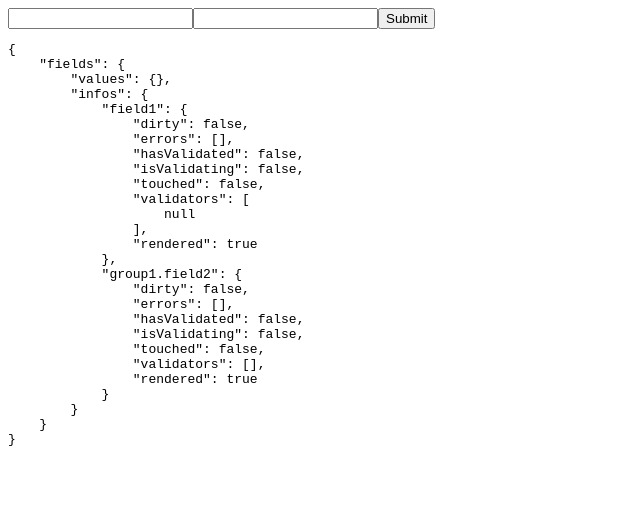
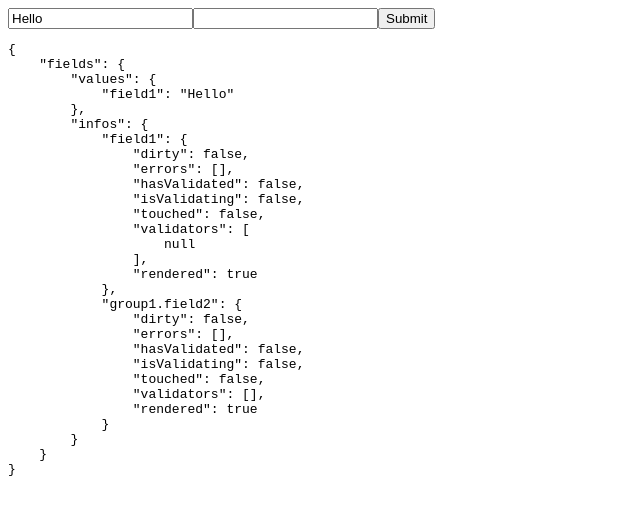
Before and after one commit to luisgustavolf/react-satisfying-forms, a React (Create React App) app in the folder dev/: page / in a window 1280 px wide. Shown: the top 514 px of the page, without its empty margins (0-640 px from the left). Built offline with nearby package versions, Linux system fonts and the light colour scheme.

Commit message:
initial value

```diff
--- a/dev/src/react-satisfying-forms-staless/contextedField.tsx
+++ b/dev/src/react-satisfying-forms-staless/contextedField.tsx
@@ -52,8 +52,8 @@ export class ContextedField extends React.Component<ContextedFieldProps> {
 
     componentDidMount() {
         this.props.form.registerFieldValidations(this.props.name, this.getValidators());
-        if (this.props.defaultValue) {
-            let nextValues = this.props.form.setFieldValue(this.props.name, this.props.defaultValue, this.props.form.props.values);
+        if (this.props.initialValue) {
+            let nextValues = this.props.form.setFieldValue(this.props.name, this.props.initialValue, this.props.form.props.values);
             this.props.form.dispatchChanges(nextValues)
         }
     }
--- a/dev/src/react-satisfying-forms-staless/field.tsx
+++ b/dev/src/react-satisfying-forms-staless/field.tsx
@@ -6,7 +6,7 @@ import { IFieldValidator } from './interfaces/iFieldValidator';
 
 export interface FieldProps {
     name: string
-    defaultValue?: any
+    initialValue?: any
     checkable?: boolean
     value?: string
     inspect?: boolean
--- a/dev/src/statelessSamples/simplesForm.tsx
+++ b/dev/src/statelessSamples/simplesForm.tsx
@@ -19,7 +19,7 @@ export function SimpleForm() {
 
     return (
         <Form values={formValues} onChange={(values) => { setFormValues(values) }} inspect>
-            <Field name={'field1'} require>
+            <Field name={'field1'} initialValue={'Hello'} require>
                 {(bindings) => <input {...bindings}/>}
             </Field>
 
```
